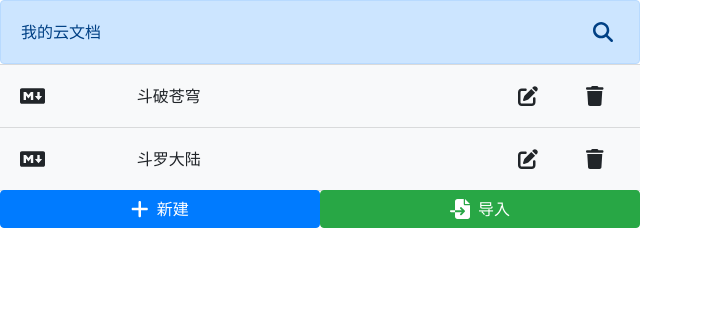
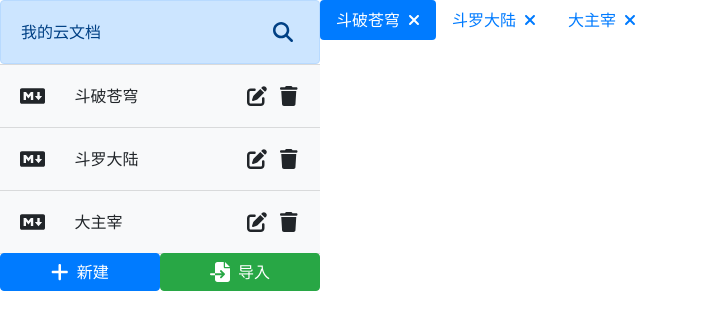
Before and after one commit to liudonjun/cloud-doc-electron, a React (Create React App) app: page / in a window 1280 px wide. Shown: the top 330 px of the page, without its empty margins (0-703 px from the left). Built offline with nearby package versions, Linux system fonts and the light colour scheme.

Commit message:
fix:import less

```diff
--- a/package.json
+++ b/package.json
@@ -12,8 +12,10 @@
     "@testing-library/react": "^13.4.0",
     "@testing-library/user-event": "^13.5.0",
     "bootstrap": "^4.3.1",
+    "classnames": "^2.3.2",
     "electron": "^22.1.0",
     "electron-is-dev": "^2.0.0",
+    "less-loader": "^11.1.0",
     "react": "^18.2.0",
     "react-dom": "^18.2.0",
     "react-scripts": "5.0.1",
--- a/src/App.js
+++ b/src/App.js
@@ -4,13 +4,14 @@ import { faPlus, faFileImport } from '@fortawesome/free-solid-svg-icons';
 import FileSearch from './components/FileSearch';
 import FileList from './components/FileList';
 import BottomBtn from './components/BottomBtn';
+import TabList from './components/TabList';
 import deafultFiles from './utils/defaultFiles';
 
 function App() {
   return (
     <div className="App container-fluid px-0">
       <div className="row no-gutters">
-        <div className="col-6 left-panel">
+        <div className="col-3 left-panel">
           <FileSearch
             onFileSearch={(value) => {
               console.log(value);
@@ -37,7 +38,15 @@ function App() {
             </div>
           </div>
         </div>
-        <div className="col-6 right-panel"></div>
+        <div className="col-9 right-panel">
+          <TabList
+            activeId={1}
+            files={deafultFiles}
+            onTabClick={(id) => {
+              console.log(id);
+            }}
+          />
+        </div>
       </div>
     </div>
   );
--- a/src/components/BottomBtn.js
+++ b/src/components/BottomBtn.js
@@ -12,7 +12,7 @@ const BottomBtn = ({ text, colorClass, icon, onBtnClik }) => (
 BottomBtn.propTypes = {
   text: PropTypes.string,
   colorClass: PropTypes.string,
-  icon: PropTypes.element.isRequired,
+  icon: PropTypes.object.isRequired,
   onBtnClik: PropTypes.func,
 };
 
--- /dev/null
+++ b/src/components/TabList.css
@@ -0,0 +1,9 @@
+.tablist-component .close-icon {
+  visibility: hidden;
+}
+.tablist-component .nav-link:hover .close-icon {
+  visibility: visible;
+}
+.tablist-component .nav-link:active .close-icon {
+  visibility: visible;
+}
--- /dev/null
+++ b/src/components/TabList.js
@@ -0,0 +1,51 @@
+import React, { useState, useEffect, useRef } from 'react';
+import PropTypes from 'prop-types';
+import classNames from 'classnames';
+import { FontAwesomeIcon } from '@fortawesome/react-fontawesome';
+import { faTimes } from '@fortawesome/free-solid-svg-icons';
+import './TabList.less'
+
+const TabList = ({ files, activeId, unsaveIds, onTabClick, onCloseTab }) => {
+  return (
+    <ul className="nav nav-pills tablist-component">
+      {files.map((file) => {
+        const fClassName = classNames({
+          'nav-link ': true,
+          'active': file.id === activeId,
+        });
+        return (
+          <li className="nav-item" key={file.id}>
+            {/* active */}
+            <a
+              className={fClassName}
+              href="javascript;"
+              onClick={(e) => {
+                e.preventDefault();
+                onTabClick(file.id);
+              }}
+            >
+              <span>{file.title}</span>
+              <span className="ml-2">
+                <FontAwesomeIcon title="搜索" icon={faTimes} />
+              </span>
+            </a>
+          </li>
+        );
+      })}
+    </ul>
+  );
+};
+
+TabList.propTypes = {
+  files: PropTypes.array,
+  activeId: PropTypes.string,
+  unsaveIds: PropTypes.array,
+  onTabClick: PropTypes.func,
+  onCloseTab: PropTypes.func,
+};
+
+TabList.defaultProps = {
+  unsaveIds: [],
+};
+
+export default TabList;
--- /dev/null
+++ b/src/components/TabList.less
@@ -0,0 +1,11 @@
+.tablist-component {
+  .close-icon {
+    visibility: hidden;
+  }
+  .nav-link:hover .close-icon {
+    visibility: visible;
+  }
+  .nav-link:active .close-icon {
+    visibility: visible;
+  }
+}
--- a/src/utils/defaultFiles.js
+++ b/src/utils/defaultFiles.js
@@ -7,6 +7,10 @@ const deafultFiles = [
     id: 2,
     title: '斗罗大陆',
   },
+  {
+    id: 3,
+    title: '大主宰',
+  },
 ];
 
 export default deafultFiles;
```
Also changed, not shown: 1 other file (tests, documents, lock files or other folders).
